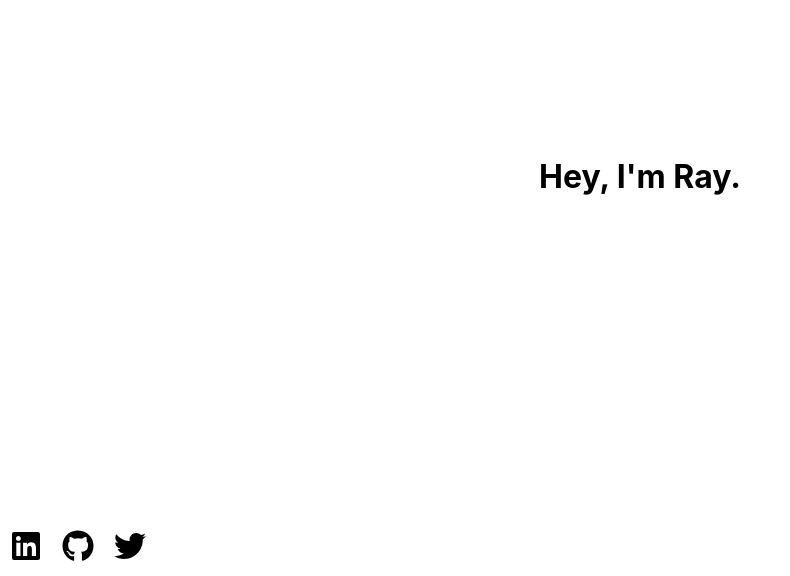
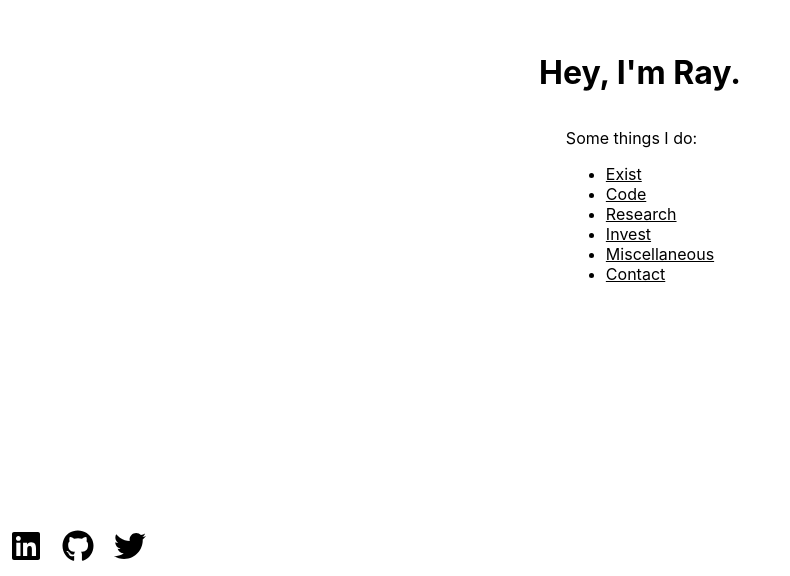
Before and after one commit to raydelvecchio/raydelv.tech, a React (Create React App) app: page / in a window 1280 px wide. Shown: the part 224-800 px from the top of the page, without its empty margins (0-790 px from the left). Built offline with nearby package versions, Linux system fonts and the light colour scheme.

Commit message:
links list

```diff
--- a/package.json
+++ b/package.json
@@ -6,7 +6,9 @@
     "@testing-library/jest-dom": "^5.17.0",
     "@testing-library/react": "^13.4.0",
     "@testing-library/user-event": "^13.5.0",
+    "bootstrap": "^5.3.1",
     "react": "^18.2.0",
+    "react-bootstrap": "^2.8.0",
     "react-dom": "^18.2.0",
     "react-icons": "^4.10.1",
     "react-router-dom": "^6.15.0",
--- a/src/App.css
+++ /dev/null
@@ -1,17 +0,0 @@
-.App {
-  text-align: center;
-}
-
-.container {
-  display: flex;
-  justify-content: center;
-  align-items: center;
-  height: 100vh;
-  background-color: white;
-  position: relative;
-}
-
-.message {
-  font-size: 2rem;
-  font-weight: bold;
-}
--- a/src/App.js
+++ b/src/App.js
@@ -1,17 +1,16 @@
-import './App.css';
 import React from 'react';
-import './App.css';
-import SocialLinks from "./components/SocialLinks";
+import { BrowserRouter as Router, Routes, Route } from 'react-router-dom';
+import Home from "./components/Home";
 
 function App() {
     return (
-        <div className="container">
-            <div className="message">
-                Hey, I'm Ray.
-            </div>
-            <SocialLinks />
-        </div>
-    );
+        <Router>
+            <Routes>
+                <Route exact path="/" element={<Home />} />
+                <Route path="*" element={<Home />} />
+            </Routes>
+        </Router>
+);
 }
 
 export default App;
--- /dev/null
+++ b/src/components/Home.css
@@ -0,0 +1,13 @@
+.container {
+    display: flex;
+    flex-direction: column;
+    align-items: center;
+    justify-content: center;
+    height: 100vh; /* Adjust this as per requirement */
+}
+
+.message {
+    font-size: 2rem;
+    font-weight: bold;
+    margin-bottom: 20px;
+}
--- /dev/null
+++ b/src/components/Home.js
@@ -0,0 +1,18 @@
+import React from 'react';
+import './Home.css';
+import SocialLinks from "./SocialLinks";
+import LinksList from "./LinksList";
+
+function Home() {
+    return (
+        <div className="container">
+            <div className="message">
+                Hey, I'm Ray.
+            </div>
+            <LinksList />
+            <SocialLinks />
+        </div>
+    );
+}
+
+export default Home;
--- /dev/null
+++ b/src/components/LinksList.js
@@ -0,0 +1,30 @@
+import React from 'react';
+
+function LinksList() {
+    const links = [
+        { label: 'Exist', url: '/about' },
+        { label: 'Code', url: '/technology' },
+        { label: 'Research', url: '/research' },
+        { label: 'Invest', url: '/investing' },
+        { label: 'Miscellaneous', url: '/fun' },
+        { label: 'Contact', url: '/contact' }
+    ];
+
+    return (
+        <div>
+            <p>
+                Some things I do:
+            </p>
+            <ul>
+                {links.map((link, index) => (
+                    <li key={index}>
+                        <a href={link.url}>{link.label}</a>
+                    </li>
+                ))}
+            </ul>
+        </div>
+
+    );
+}
+
+export default LinksList;
```
Also changed, not shown: 1 other file (tests, documents, lock files or other folders).
